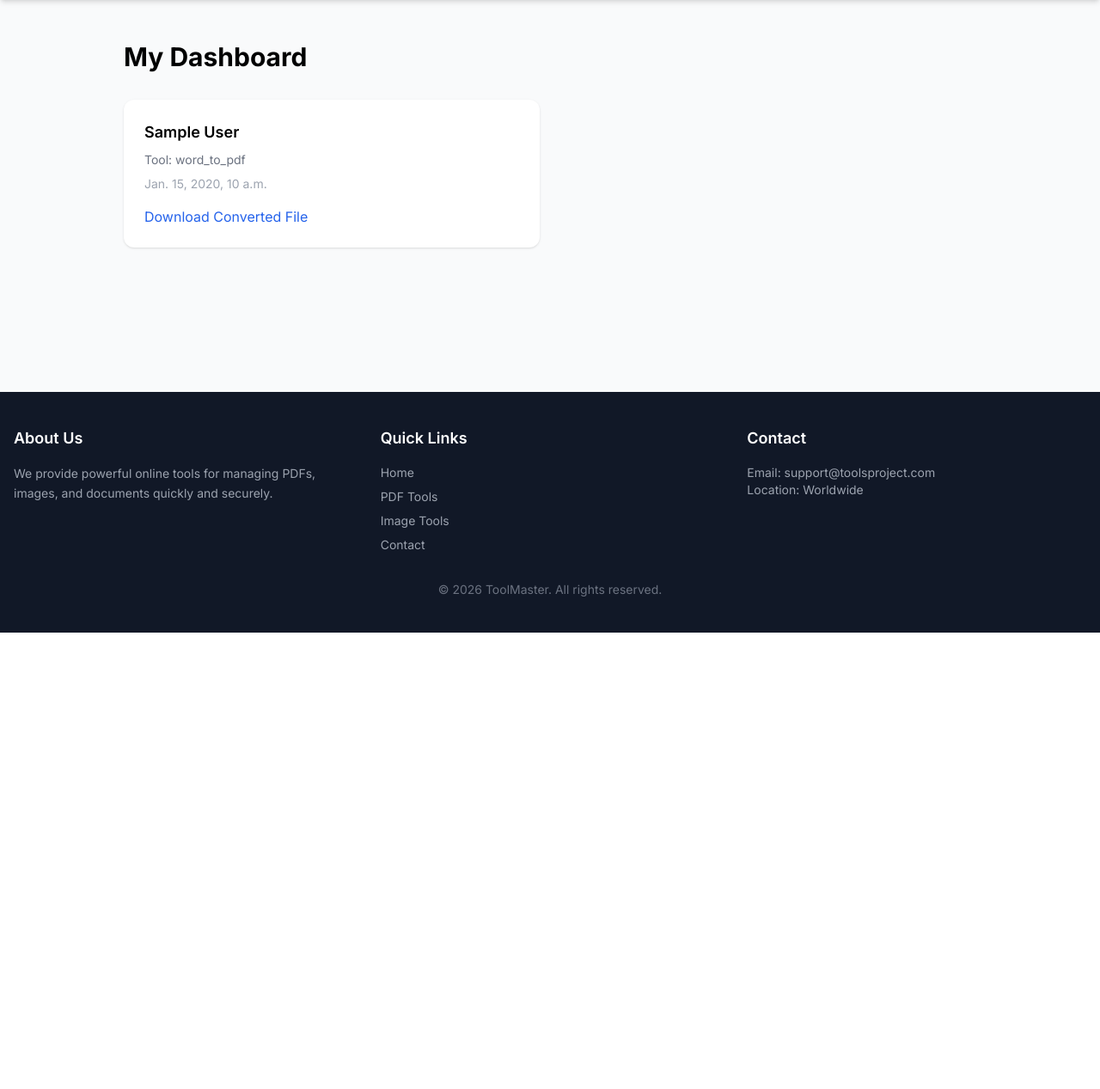
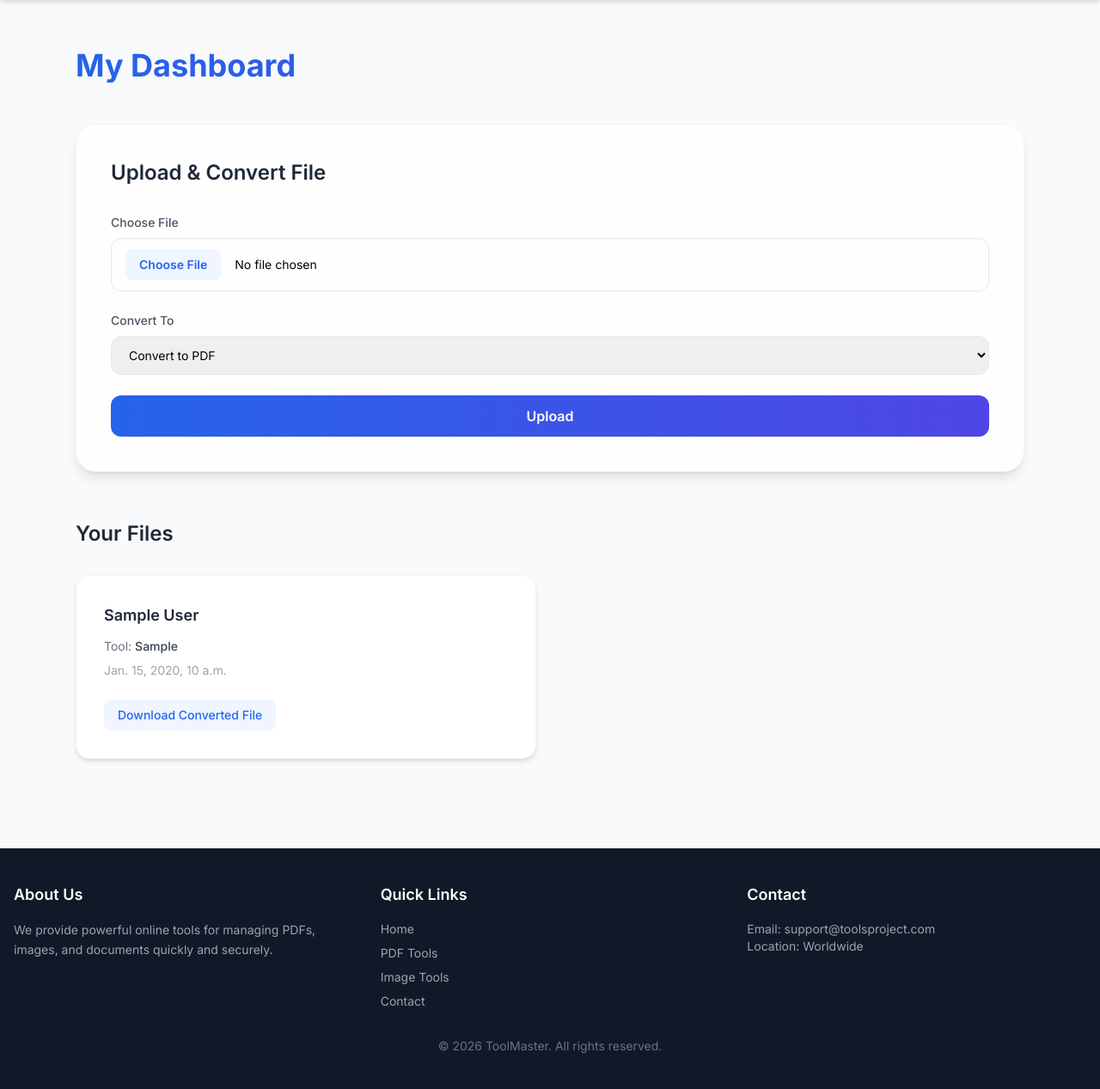
Before and after one commit to sinamoghtaderfar/tools_project, a Django app: page /accounts/dashboard/ in a window 1280 px wide. Shown: the part 64-1331 px from the top of the page at 86% size. Before the commit the page ends 800 px from the top, so only its background shows below. Run offline with Django 5.2, Linux system fonts and the light colour scheme; a user stored in the database is signed in; tables that the repository leaves empty hold one stand-in row (values such as "Sample post"); some libraries are stand-ins or nearby versions.

Commit message:
Implement per-user file storage using dynamic upload paths and update dashboard UI

```diff
--- a/apps/accounts/views.py
+++ b/apps/accounts/views.py
@@ -4,6 +4,8 @@ from django.contrib.auth import login
 from django.contrib import messages
 from django.contrib.auth.decorators import login_required
 from django.shortcuts import render
+from apps.files.models import UserFile
+from django.core.files.storage import FileSystemStorage
 from apps.files.models import UserFile
 
 def register_view(request):
@@ -34,3 +36,25 @@ def register_view(request):
 def dashboard_view(request):
     files = UserFile.objects.filter(user=request.user).order_by('-created_at')
     return render(request, "accounts/dashboard.html", {"files": files})
+
+
+
+
+
+@login_required
+def dashboard_view(request):
+    if request.method == "POST":
+        uploaded_file = request.FILES.get("file")
+        tool_type = request.POST.get("tool_type")
+
+        if uploaded_file:
+            # فعلاً فقط ذخیره می‌کنیم (تبدیل واقعی بعداً)
+            user_file = UserFile.objects.create(
+                user=request.user,
+                original_file=uploaded_file,
+                original_name=uploaded_file.name,
+                tool_type=tool_type
+            )
+
+    files = UserFile.objects.filter(user=request.user).order_by('-created_at')
+    return render(request, "accounts/dashboard.html", {"files": files})
--- a/apps/files/models.py
+++ b/apps/files/models.py
@@ -1,32 +1,30 @@
 from django.db import models
 from django.contrib.auth.models import User
+import uuid
+import os
+
+
+def user_directory_path(instance, filename):
+    ext = filename.split('.')[-1]
+    unique_filename = f"{uuid.uuid4()}.{ext}"
+    return f"uploads/user_{instance.user.id}/{unique_filename}"
 
 
 class UserFile(models.Model):
+    user = models.ForeignKey(User, on_delete=models.CASCADE)
+    original_name = models.CharField(max_length=255)
 
-    TOOL_CHOICES = [
-        ('word_to_pdf', 'Word to PDF'),
-        ('pdf_to_word', 'PDF to Word'),
-        ('image_convert', 'Image Convert'),
-        ('qr_reader', 'QR Reader'),
-    ]
+    file = models.FileField(upload_to=user_directory_path, null=True, blank=True)
 
-    user = models.ForeignKey(User, on_delete=models.CASCADE, related_name='files')
 
-    original_file = models.FileField(upload_to='uploads/')
-    converted_file = models.FileField(upload_to='outputs/', null=True, blank=True)
-
-    original_name = models.CharField(max_length=255)
-    converted_name = models.CharField(max_length=255, null=True, blank=True)
-
-    tool_type = models.CharField(max_length=50, choices=TOOL_CHOICES)
-
-    status = models.CharField(
-        max_length=20,
-        default='completed'
+    converted_file = models.FileField(
+        upload_to=user_directory_path,
+        null=True,
+        blank=True
     )
 
+    tool_type = models.CharField(max_length=50)
     created_at = models.DateTimeField(auto_now_add=True)
 
     def __str__(self):
-        return f"{self.user.username} - {self.original_name}"
+        return self.original_name
--- /dev/null
+++ b/apps/files/urls.py
@@ -0,0 +1,6 @@
+from django.urls import path
+from . import views
+
+urlpatterns = [
+    path("upload/", views.upload_file, name="upload_file"),
+]
--- a/config/urls.py
+++ b/config/urls.py
@@ -23,4 +23,5 @@ urlpatterns = [
     path("admin/", admin.site.urls),
     path('', include('apps.core.urls')),
     path('accounts/', include('apps.accounts.urls')),
+    path("files/", include("apps.files.urls")),
 ]+ static(settings.MEDIA_URL, document_root=settings.MEDIA_ROOT)
--- a/templates/accounts/dashboard.html
+++ b/templates/accounts/dashboard.html
@@ -1,33 +1,89 @@
 {% extends "includes/base.html" %}
-
 {% block content %}
 
-<div class="max-w-5xl mx-auto py-12 px-4">
+<div class="max-w-6xl mx-auto py-14 px-6">
 
-    <h1 class="text-3xl font-bold mb-8">
+    <!-- Page Title -->
+    <h1 class="text-4xl font-extrabold mb-12 bg-gradient-to-r from-blue-600 to-indigo-600 bg-clip-text text-transparent">
         My Dashboard
     </h1>
 
+    <!-- Upload Section -->
+    <div class="bg-white/80 backdrop-blur-lg border border-gray-100 p-10 rounded-3xl shadow-lg mb-14 transition hover:shadow-xl">
+
+        <h2 class="text-2xl font-semibold mb-8 text-gray-800">
+            Upload & Convert File
+        </h2>
+
+        <form method="POST" enctype="multipart/form-data" action="{% url 'upload_file' %}" class="space-y-6">
+            {% csrf_token %}
+
+            <!-- File Input -->
+            <div>
+                <label class="block text-sm font-medium text-gray-600 mb-2">
+                    Choose File
+                </label>
+                <input type="file" name="file" required
+                       class="w-full border border-gray-200 rounded-xl px-4 py-3 text-sm
+                              focus:ring-2 focus:ring-blue-500 focus:outline-none
+                              file:mr-4 file:py-2 file:px-4
+                              file:rounded-lg file:border-0
+                              file:text-sm file:font-semibold
+                              file:bg-blue-50 file:text-blue-600
+                              hover:file:bg-blue-100">
+            </div>
+
+            <!-- Select Tool -->
+            <div>
+                <label class="block text-sm font-medium text-gray-600 mb-2">
+                    Convert To
+                </label>
+                <select name="tool_type"
+                        class="w-full border border-gray-200 rounded-xl px-4 py-3 text-sm
+                               focus:ring-2 focus:ring-blue-500 focus:outline-none">
+                    <option value="pdf">Convert to PDF</option>
+                    <option value="docx">Convert to DOCX</option>
+                </select>
+            </div>
+
+            <!-- Submit -->
+            <button type="submit"
+                    class="w-full bg-gradient-to-r from-blue-600 to-indigo-600
+                           text-white font-semibold py-3 rounded-xl
+                           transition hover:scale-[1.02] hover:shadow-lg active:scale-[0.98]">
+                Upload
+            </button>
+        </form>
+
+    </div>
+
+    <!-- Files Section -->
     {% if files %}
-        <div class="grid md:grid-cols-2 gap-6">
+    <h2 class="text-2xl font-semibold mb-8 text-gray-800">
+        Your Files
+    </h2>
+
+    <div class="grid md:grid-cols-2 gap-8">
         {% for file in files %}
-                <div class="bg-white p-6 rounded-xl shadow">
+        <div class="bg-white p-8 rounded-2xl shadow-md border border-gray-100
+                    transition hover:shadow-xl hover:-translate-y-1 duration-300">
 
-                    <h3 class="font-semibold text-lg mb-2">
+            <h3 class="font-semibold text-lg mb-3 text-gray-800 truncate">
                 {{ file.original_name }}
             </h3>
 
             <p class="text-sm text-gray-500 mb-2">
-                        Tool: {{ file.tool_type }}
+                Tool: <span class="font-medium text-gray-700">{{ file.tool_type }}</span>
             </p>
 
-                    <p class="text-sm text-gray-400 mb-4">
+            <p class="text-sm text-gray-400 mb-6">
                 {{ file.created_at }}
             </p>
 
             {% if file.converted_file %}
             <a href="{{ file.converted_file.url }}"
-                           class="text-blue-600 hover:underline">
+               class="inline-block bg-blue-50 text-blue-600 text-sm font-medium
+                      px-4 py-2 rounded-lg transition hover:bg-blue-100">
                 Download Converted File
             </a>
             {% endif %}
```
Also changed, not shown: apps/files/views.py (+19 -2 lines), apps/files/migrations/0001_initial.py. Lines whose indentation alone changed are shown as unchanged.
